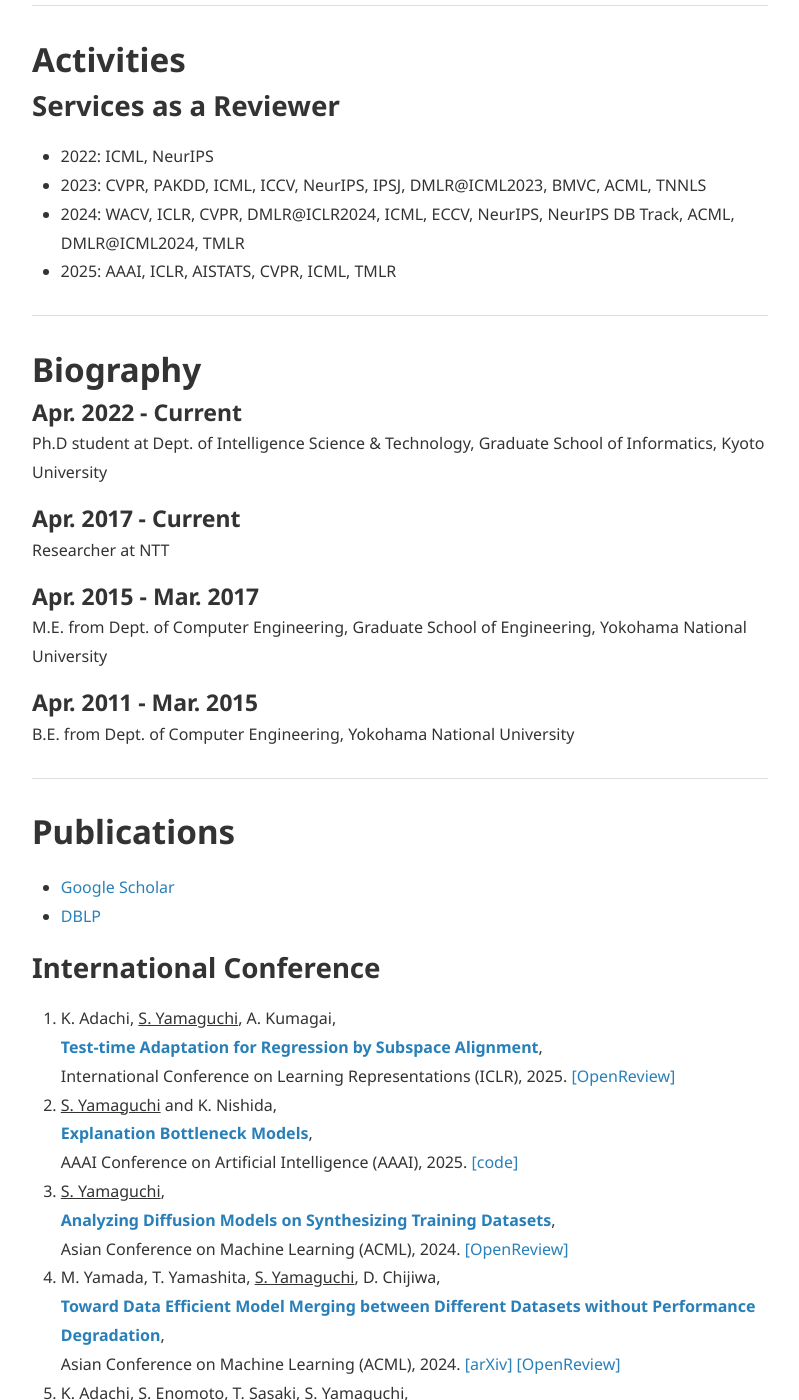
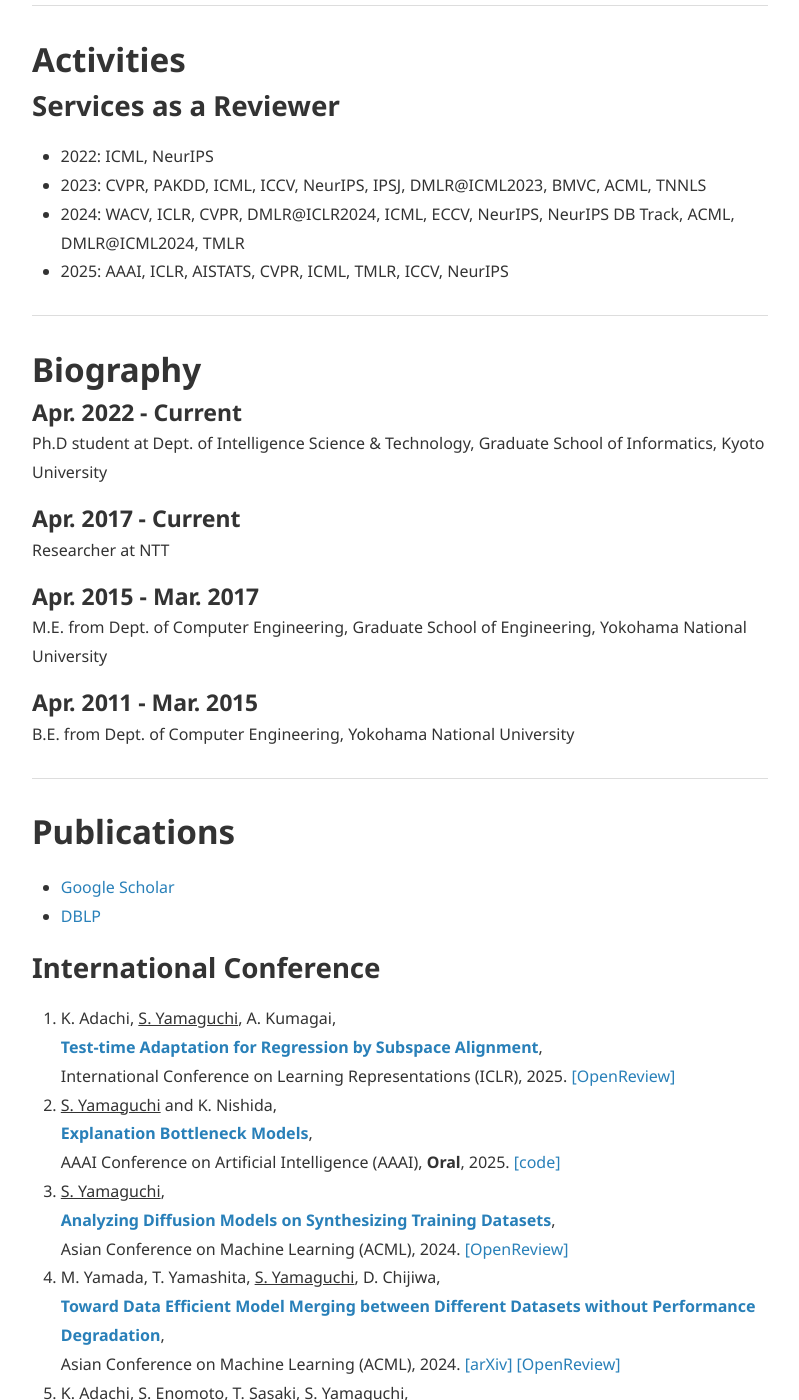
Before and after one commit to yshinya6/yshinya6.github.io, a Jekyll site: the page built from index.md, in a window 1280 px wide and 1400 px high, scrolled down 1372 px. Shown: the whole window, without its empty margins (240-1039 px from the left). Built offline with Jekyll 4.4.1, drawn with Linux system fonts in a browser that asks for light colours; nearby versions of some CDN libraries.

Commit message:
Update index.md

```diff
--- a/index.md
+++ b/index.md
@@ -44,7 +44,7 @@ My research interests are machine learning with synthetic data, generative model
 - 2022: ICML, NeurIPS
 - 2023: CVPR, PAKDD, ICML, ICCV, NeurIPS, IPSJ, DMLR@ICML2023, BMVC, ACML, TNNLS
 - 2024: WACV, ICLR, CVPR, DMLR@ICLR2024, ICML, ECCV, NeurIPS, NeurIPS DB Track, ACML, DMLR@ICML2024, TMLR
-- 2025: AAAI, ICLR, AISTATS, CVPR, ICML, TMLR
+- 2025: AAAI, ICLR, AISTATS, CVPR, ICML, TMLR, ICCV, NeurIPS
 
 ---
 
@@ -73,7 +73,7 @@ B.E. from Dept. of Computer Engineering, Yokohama National University
 International Conference on Learning Representations (ICLR), 2025. [[OpenReview]](https://openreview.net/forum?id=SXtl7NRyE5)
 2. <u>S. Yamaguchi</u> and K. Nishida,
 [**Explanation Bottleneck Models**](https://arxiv.org/abs/2409.17663),
-AAAI Conference on Artificial Intelligence (AAAI), 2025. [[code]](https://github.com/yshinya6/xbm)
+AAAI Conference on Artificial Intelligence (AAAI), **Oral**, 2025. [[code]](https://github.com/yshinya6/xbm)
 3.  <u>S. Yamaguchi</u>,
 [**Analyzing Diffusion Models on Synthesizing Training Datasets**](https://proceedings.mlr.press/v260/yamaguchi25a.html),
 Asian Conference on Machine Learning (ACML), 2024. [[OpenReview]](https://openreview.net/forum?id=x2PY6GP9GJ)
```
